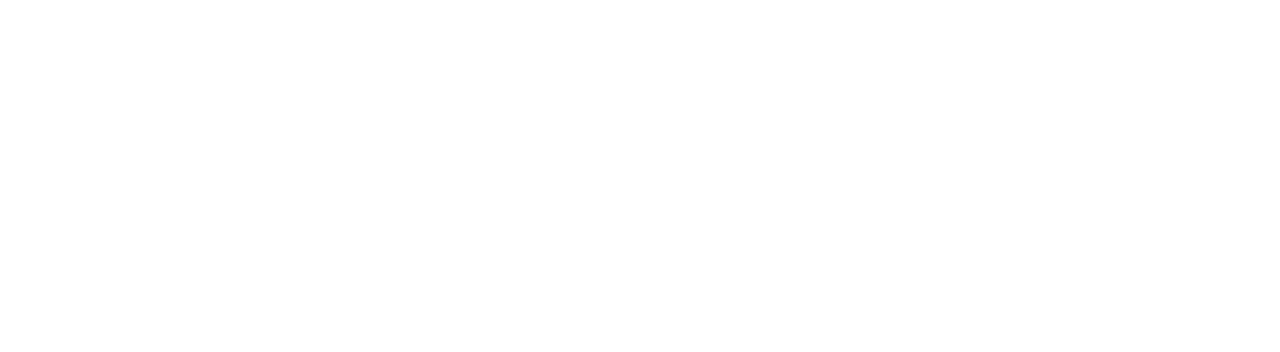
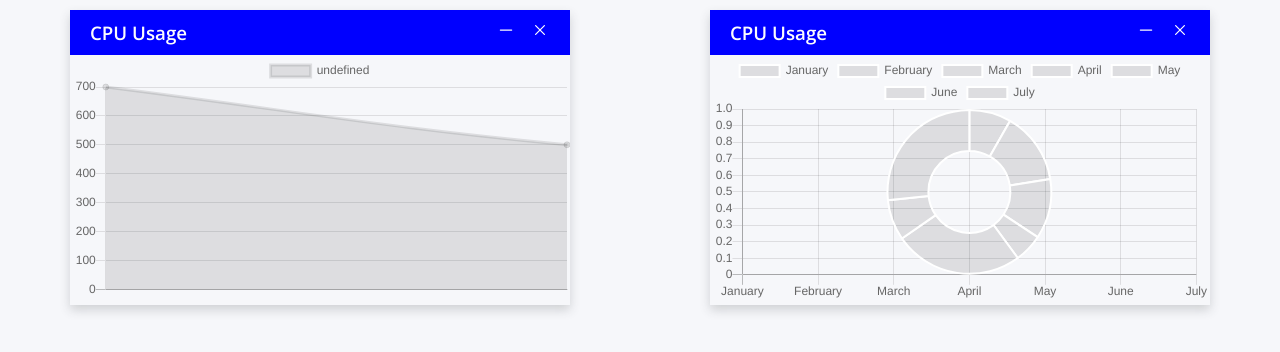
Before and after one commit to rirtakmanna/Data-visualization, a website built with Parcel: page src/index.html in a window 1280 px wide. Built offline with nearby package versions, Linux system fonts and the light colour scheme; files whose address does not match are found by name.

Commit message:
Update Real time chart

```diff
--- a/package.json
+++ b/package.json
@@ -17,6 +17,7 @@
   },
   "dependencies": {
     "autoprefixer": "^9.8.6",
+    "chart.js": "^2.9.3",
     "gh-pages": "^3.1.0"
   },
   "repository": {
--- /dev/null
+++ b/src/assets/cpu.json
@@ -0,0 +1,4 @@
+{
+  "labels": ["Chrome", "IE", "FireFox", "Safari", "Opera", "Navigator"],
+  "data": [700, 500, 400, 600, 300, 100]
+}
--- /dev/null
+++ b/src/assets/ram.json
@@ -0,0 +1,4 @@
+{
+  "label": ["January", "February", "March", "April", "May", "June", "July"],
+  "data": [28, 48, 40, 19, 86, 27, 90]
+}
--- a/src/index.html
+++ b/src/index.html
@@ -1,18 +1,98 @@
 <!DOCTYPE html>
-<html lang='en'>
-<head>
-    <meta charset='UTF-8' />
-    <meta name='viewport' content='width=device-width, initial-scale=1.0' />
+<html lang="en">
+  <head>
+    <meta charset="UTF-8" />
+    <meta name="viewport" content="width=device-width, initial-scale=1.0" />
 
     <!-- link css file -->
-    <link rel='stylesheet' href='./sass/main.scss' />
+    <link rel="stylesheet" href="./sass/main.scss" />
 
     <!-- link js file -->
-    <script src='./js/app.js' defer></script>
+    <script src="./js/app.js" defer></script>
 
-    <title>Drashboad | Control Pannel</title>
+    <title>Control Center</title>
   </head>
   <body>
-  <div class='wraper'></div>
+    <!-- wraper for all item insited body -->
+    <div class="wraper">
+      <div class="container">
+        <div class="container__left">
+          <!-- Chart -->
+          <div class="card">
+            <!-- chart Header -->
+            <div class="card__header">
+              <h3 class="card__header--tittle">CPU Usage</h3>
+              <div class="card__header--button">
+                <img
+                  src="./assets/icon/remove-outline.svg"
+                  alt="Remove"
+                  class="show icon"
+                />
+                <img
+                  src="./assets/icon/close-outline.svg"
+                  alt="close"
+                  class="close icon"
+                />
+              </div>
+            </div>
+
+            <!-- chart body -->
+            <div class="card__body">
+              <div class="chart">
+                <canvas
+                  class="chart"
+                  data-graph="line"
+                  data-JSON="cpu"
+                  style="
+                    min-height: 250px;
+                    height: 250px;
+                    max-height: 250px;
+                    max-width: 100%;
+                  "
+                ></canvas>
+              </div>
+            </div>
+          </div>
+        </div>
+        <div class="container__right">
+          <!-- Chart -->
+          <div class="card">
+            <!-- chart Header -->
+            <div class="card__header">
+              <h3 class="card__header--tittle">CPU Usage</h3>
+              <div class="card__header--button">
+                <img
+                  src="./assets/icon/remove-outline.svg"
+                  alt="Remove"
+                  class="show icon"
+                />
+                <img
+                  src="./assets/icon/close-outline.svg"
+                  alt="close"
+                  class="close icon"
+                />
+              </div>
+            </div>
+
+            <!-- chart body -->
+            <div class="card__body">
+              <div class="chart">
+                <canvas
+                  class="chart"
+                  data-graph="doughnut"
+                  data-JSON="ram"
+                  style="
+                    min-height: 250px;
+                    height: 250px;
+                    max-height: 250px;
+                    max-width: 100%;
+                  "
+                ></canvas>
+              </div>
+            </div>
+          </div>
+        </div>
+      </div>
+    </div>
   </body>
 </html>
--- /dev/null
+++ b/src/js/app.js
@@ -0,0 +1,76 @@
+import Chart from "chart.js";
+
+var canvas = document.getElementsByTagName("canvas");
+
+function loadJSON(url, callback) {
+  var xobj = new XMLHttpRequest();
+  xobj.overrideMimeType("application/json");
+  xobj.open("GET", url, true);
+  xobj.onreadystatechange = function () {
+    if (xobj.readyState == 4 && xobj.status == "200") {
+      // Required use of an anonymous callback as .open will NOT return a value but simply returns undefined in asynchronous mode
+      callback(xobj.responseText);
+    }
+  };
+  xobj.send(null);
+}
+
+Array.prototype.forEach.call(canvas, (chart) => {
+  var type = `${chart.getAttribute("data-graph")}`;
+  var dataJSON = `./${chart.getAttribute("data-JSON")}.json`;
+
+  var option = {
+    animation: false,
+    maintainAspectRatio: false,
+    responsive: true,
+    scales: {
+      xAxes: [
+        {
+          stacked: true,
+        },
+      ],
+      yAxes: [
+        {
+          stacked: true,
+        },
+      ],
+    },
+  };
+
+  loadJSON(dataJSON, function (response) {
+    var data = JSON.parse(response);
+    // console.log(type);
+    var graphData = {
+      labels: data.label,
+      datasets: [
+        {
+          data: data.data,
+        },
+      ],
+    };
+    var graph = new Chart(chart, {
+      type: type,
+      data: graphData,
+      options: option,
+    });
+  });
+
+  setInterval(function () {
+    loadJSON(dataJSON, function (response) {
+      var data = JSON.parse(response);
+      var graphData = {
+        labels: data.label,
+        datasets: [
+          {
+            data: data.data,
+          },
+        ],
+      };
+      var graph = new Chart(chart, {
+        type: type,
+        data: graphData,
+        options: option,
+      });
+    });
+  }, 20000);
+});
--- a/src/sass/main.scss
+++ b/src/sass/main.scss
@@ -1,5 +1,11 @@
+@import "mixins";
+@import url("https://fonts.googleapis.com/css2?family=Open+Sans:ital,wght@0,300;0,600;1,400&display=swap");
 
-@import 'mixins';
+$color-white: #fcfcff;
+$color-offWhite: #f6f7fa;
+$color-lightDark: #989b9e;
+$color-darkGrey: #595c5f;
+$color-dark: #393e41;
 
 * {
   margin: 0;
@@ -36,10 +42,41 @@ html {
 body {
   box-sizing: border-box;
   position: relative;
+  font-family: "Open Sans", sans-serif;
+  background-color: $color-offWhite;
+  font-weight: 400;
+  font-size: 1.4rem;
 }
 
 .wraper {
   position: absolute;
-  width: 100vw;
-  overflow-x: hidden;
+  width: 100%;
+  overflow: hidden;
 }
+
+.container {
+  display: flex;
+  justify-content: space-around;
+}
+
+.card {
+  box-shadow: 0 5px 10px rgba($color-dark, 0.2);
+  margin: 1rem 2rem 1.5rem;
+
+  &__header {
+    display: flex;
+    justify-content: space-between;
+    align-items: center;
+    padding: 1rem 2rem;
+    font-weight: 600;
+    font-size: 1.6rem;
+    background-color: blue;
+    color: $color-white;
+  }
+}
+
+.icon {
+  cursor: pointer;
+  height: 2rem;
+  margin-left: 1rem;
+}
```
Also changed, not shown: src/assets/icon/add-outline.svg (added), src/assets/icon/close-outline.svg (added), src/assets/icon/remove-outline.svg (added), src/automationList.html (added), src/user.html (added).
